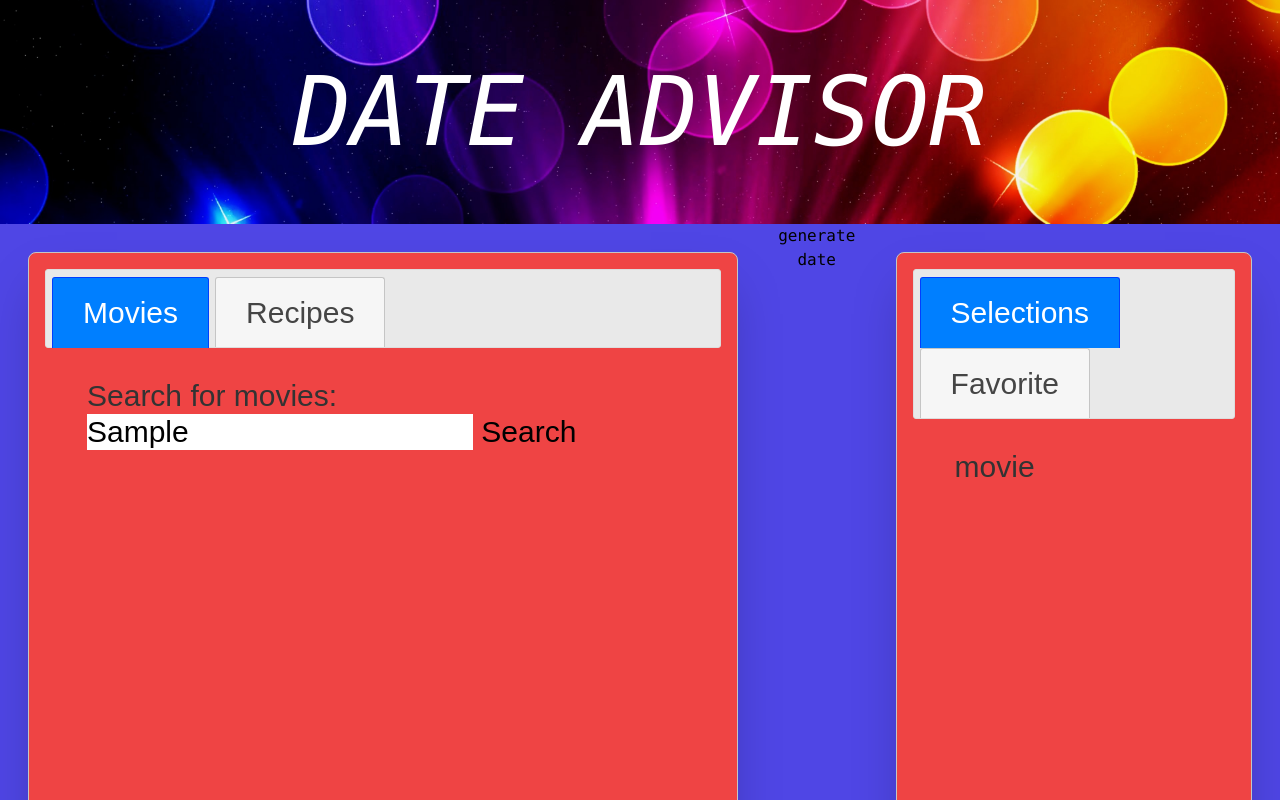
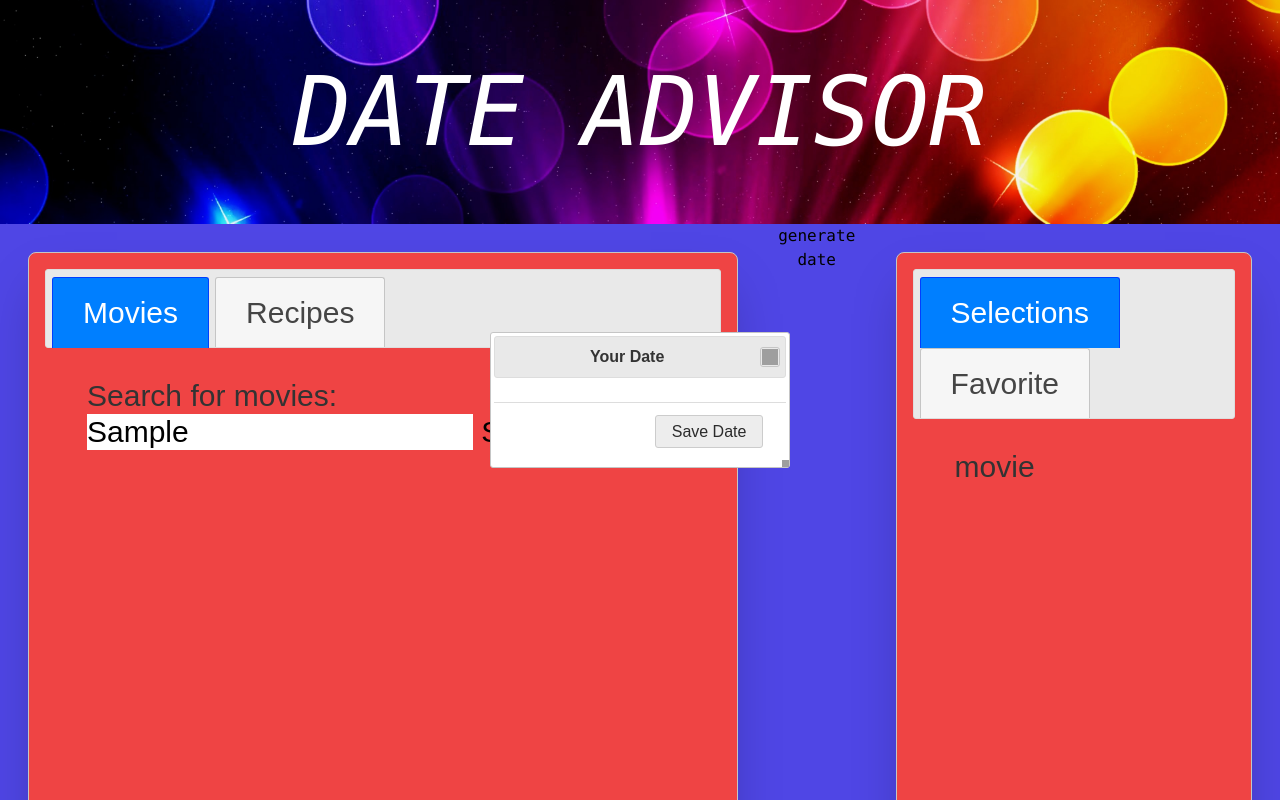
Before and after one commit to TimL94/Date-Advisor, a website: page index.html in a window 1280 px wide. Both pictures are taken after typing "Sample" into the empty fields and a click on the button "generate date". Shown: the top 800 px of the page. Drawn offline with nearby package versions, Linux system fonts and the light colour scheme; grey boxes are pictures that could not be loaded.

Commit message:
added modal functionality which pulls from a random movie and recipe

```diff
--- a/Assets/Scripts/script.js
+++ b/Assets/Scripts/script.js
@@ -218,14 +218,20 @@ $(function(){
         //TODO: Handle adding an item to the list of favorites and storing it in local storage
     }
 
-    $('button#generate').on('click', function(event){
-        generateDate();
-    })
+
     // Function to generate a random set of activities and display them as a dialog modal
     function generateDate(){
         var $randomMovie = pickRandomItem($movieSelectionList),
             $randomRecipe = pickRandomItem($recipeSelectionList);
-        // TODO: generate and display a dialog object containing randomly selected items
+
+            dateArray = [];
+
+        dateArray.push($randomMovie);
+        dateArray.push($randomRecipe);
+
+        return dateArray;
+
+
 
 
     }
@@ -260,10 +266,32 @@ $(function(){
     })
 
     // Attach a listener to the generate date button
-    $('#generate-date').on('click', (event) => {
+    $('#generate').on('click', (event) => {
         // Prevent default function (probably won't neccessary, but added just in case)
         event.preventDefault();
+        $('#modal').empty();
 
-        generateDate();
+        var newDate = generateDate();
+
+        var dateMovie = newDate[0].clone();
+        var dateRecipe = newDate[1].clone();
+
+        $('#modal').dialog({
+            dialogClass: 'modal',
+            title: 'Your Date',
+
+            buttons: [
+                {
+                    text: 'Save Date',
+                    click: function() {
+                        $(this).dialog('close');
+                    }
+                }
+            ]
+        })
+        $('#modal').append(dateMovie);
+
+        $('#modal').append(dateRecipe);
+
     })
 });
--- a/index.html
+++ b/index.html
@@ -46,7 +46,8 @@
                 <ul id="recipe-results" class="recipe results-list sortable" data-search-type="recipe"></ul>
             </div>
         </section>
-        <div><button id="generate">generate date</button></div>
+        <div><button id="generate">generate date</button>
+        <div id="modal"></div></div>
         <section id="selection-container" class="tabs text-3xl bg-red-500 m-7 p-4 rounded-lg border-4 border-black shadow-2xl">
             <!-- Tab links-->
             <ul>
@@ -58,7 +59,7 @@
             <div id="selections-tab" class="panel">
                 <!-- list for displaying selections -->
                 <ul class="movie selection-list card-list" data-search-type="movie" style="min-height: 400px;">movie</ul>
-                <ul class="recipe selection-list card-list" data-search-type="recipe">recipe</ul>
+                <ul class="recipe selection-list card-list" data-search-type="recipe" style="min-height: 400px;">recipe</ul>
             </div>
 
             <!-- Favorite selections panel body -->
```
Also changed, not shown: src/output.css.
